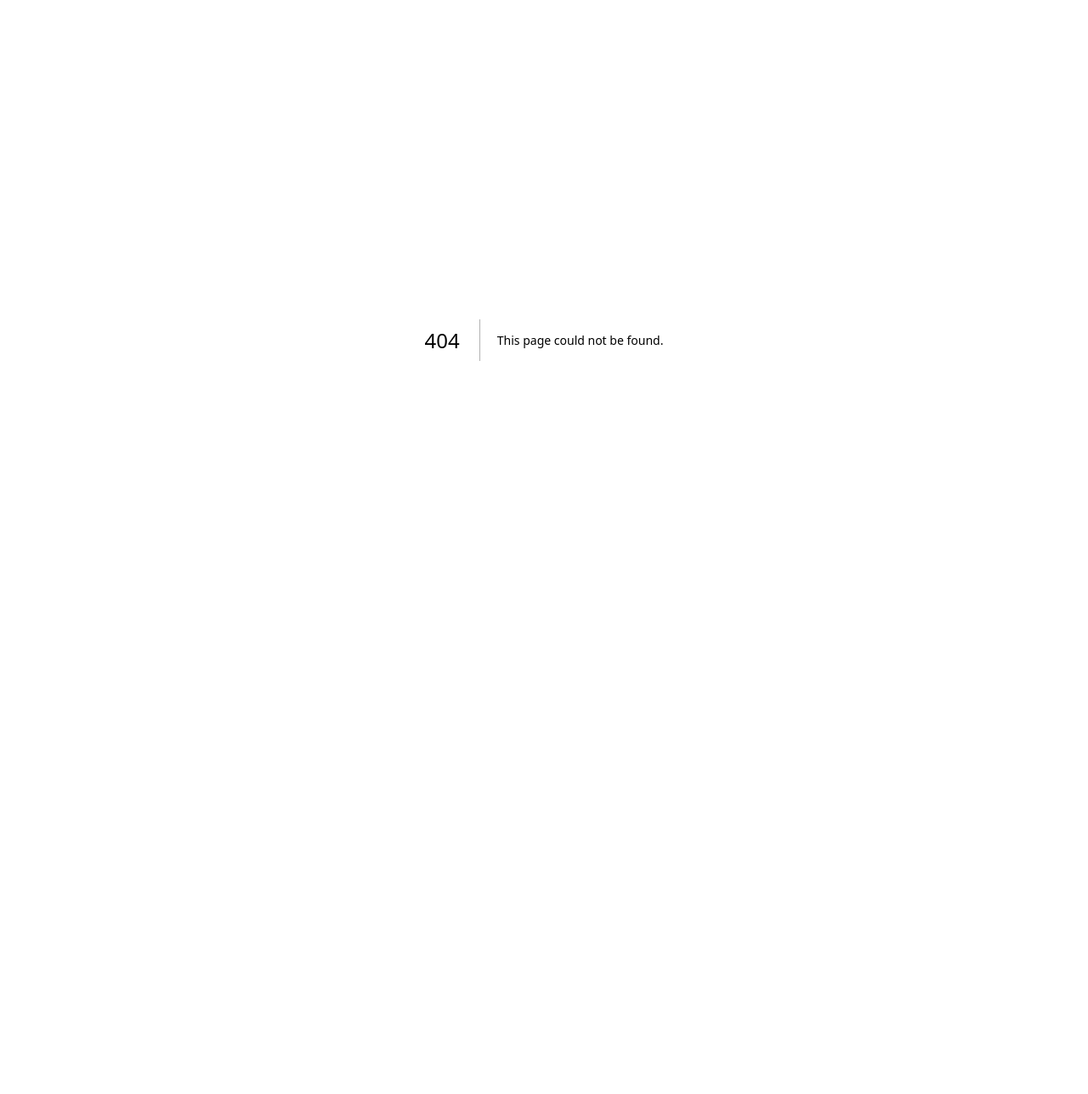
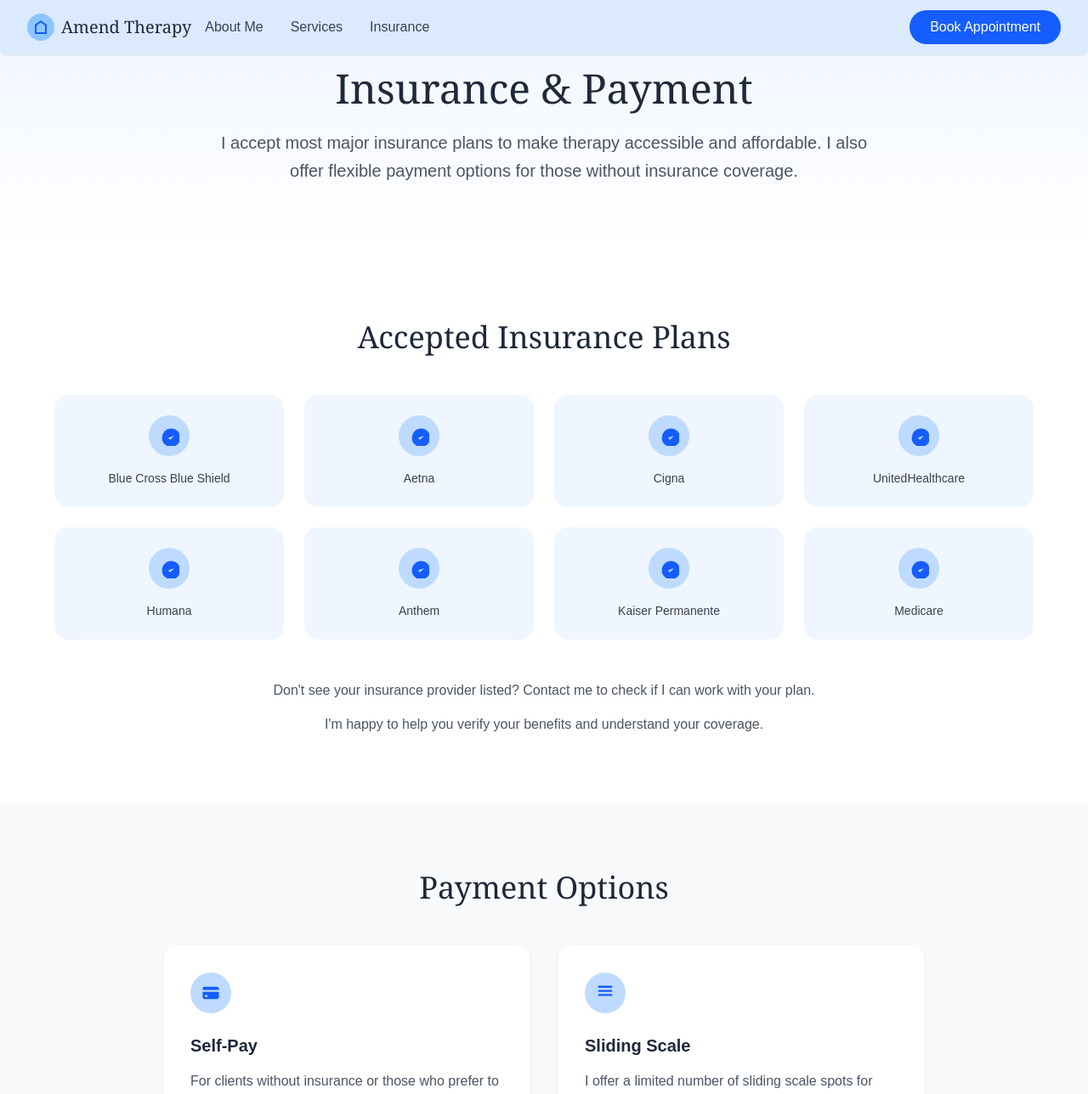
Before and after one commit to ndelias/portfolio, a Next.js app: page /insurance in a window 1280 px wide. Before the commit this address had no page. Shown: the top 1288 px of the page at 85% size. Before the commit the page ends 800 px from the top, so only its background shows below. Built offline with nearby package versions, Linux system fonts and the light colour scheme.

Commit message:
Insurance Page

```diff
--- /dev/null
+++ b/src/app/insurance/page.tsx
@@ -0,0 +1,5 @@
+import InsurancePage from '../../components/insurance/InsurancePage';
+
+export default function Insurance() {
+  return <InsurancePage />;
+}
--- /dev/null
+++ b/src/components/insurance/InsuranceCTASection.tsx
@@ -0,0 +1,41 @@
+import React from 'react';
+
+const InsuranceCTASection = () => {
+  return (
+    <section className="py-20 px-4 bg-blue-100 relative overflow-hidden">
+      {/* Background decoration */}
+      <div className="absolute right-0 top-0 w-96 h-96 opacity-10">
+        <div className="absolute top-10 right-10 w-32 h-32 bg-white rounded-full"></div>
+        <div className="absolute top-20 right-20 w-24 h-24 bg-white rounded-full"></div>
+        <div className="absolute top-40 right-40 w-16 h-16 bg-white rounded-full"></div>
+      </div>
+
+      <div className="max-w-4xl mx-auto text-center relative z-10">
+        <h2 className="text-3xl md:text-4xl font-serif text-gray-800 mb-8">
+          Questions About Insurance or Payment?
+        </h2>
+
+        <p className="text-xl text-gray-600 leading-relaxed mb-12 max-w-3xl mx-auto">
+          I'm here to help you understand your coverage and find the best payment option for your situation.
+          Let's discuss your insurance benefits and make sure therapy is accessible for you.
+        </p>
+
+        <div className="flex flex-col sm:flex-row gap-4 justify-center">
+          <button className="px-8 py-3 bg-gray-700 text-white rounded-full hover:bg-gray-800 transition-colors duration-200">
+            Schedule Consultation
+          </button>
+          <button className="px-8 py-3 border-2 border-blue-400 text-blue-600 rounded-full hover:bg-blue-50 transition-colors duration-200">
+            Contact Me
+          </button>
+        </div>
+
+        <p className="text-gray-600 mt-8">
+          Email: <span className="text-blue-600">angela@amendtherapy.com</span> |
+          Phone: <span className="text-blue-600">(555) 123-4567</span>
+        </p>
+      </div>
+    </section>
+  );
+};
+
+export default InsuranceCTASection;
--- /dev/null
+++ b/src/components/insurance/InsuranceHero.tsx
@@ -0,0 +1,19 @@
+import React from 'react';
+
+const InsuranceHero = () => {
+  return (
+    <section className="py-20 px-4 bg-gradient-to-b from-blue-50 to-white">
+      <div className="max-w-4xl mx-auto text-center">
+        <h1 className="text-4xl md:text-5xl font-serif text-gray-800 mb-6">
+          Insurance & Payment
+        </h1>
+        <p className="text-xl text-gray-600 leading-relaxed max-w-3xl mx-auto">
+          I accept most major insurance plans to make therapy accessible and affordable.
+          I also offer flexible payment options for those without insurance coverage.
+        </p>
+      </div>
+    </section>
+  );
+};
+
+export default InsuranceHero;
--- /dev/null
+++ b/src/components/insurance/InsurancePage.tsx
@@ -0,0 +1,22 @@
+import React from 'react';
+import Navigation from '../home/Navigation';
+import InsuranceHero from './InsuranceHero';
+import InsurancePlans from './InsurancePlans';
+import PaymentOptions from './PaymentOptions';
+import InsuranceCTASection from './InsuranceCTASection';
+import Footer from '../home/Footer';
+
+const InsurancePage = () => {
+  return (
+    <div className="min-h-screen">
+      <Navigation />
+      <InsuranceHero />
+      <InsurancePlans />
+      <PaymentOptions />
+      <InsuranceCTASection />
+      <Footer />
+    </div>
+  );
+};
+
+export default InsurancePage;
--- /dev/null
+++ b/src/components/insurance/InsurancePlans.tsx
@@ -0,0 +1,48 @@
+import React from 'react';
+
+const InsurancePlans = () => {
+  const insuranceProviders = [
+    "Blue Cross Blue Shield",
+    "Aetna",
+    "Cigna",
+    "UnitedHealthcare",
+    "Humana",
+    "Anthem",
+    "Kaiser Permanente",
+    "Medicare"
+  ];
+
+  return (
+    <section className="py-20 px-4 bg-white">
+      <div className="max-w-6xl mx-auto">
+        <h2 className="text-3xl md:text-4xl font-serif text-gray-800 text-center mb-12">
+          Accepted Insurance Plans
+        </h2>
+
+        <div className="grid grid-cols-2 md:grid-cols-4 gap-6 mb-12">
+          {insuranceProviders.map((provider, index) => (
+            <div key={index} className="bg-blue-50 p-6 rounded-2xl text-center">
+              <div className="w-12 h-12 bg-blue-200 rounded-full mx-auto mb-4 flex items-center justify-center">
+                <svg className="w-6 h-6 text-blue-600" fill="currentColor" viewBox="0 0 20 20">
+                  <path d="M9 12l2 2 4-4m6 2a9 9 0 11-18 0 9 9 0 0118 0z"/>
+                </svg>
+              </div>
+              <p className="text-gray-700 font-medium text-sm">{provider}</p>
+            </div>
+          ))}
+        </div>
+
+        <div className="text-center">
+          <p className="text-gray-600 mb-4">
+            Don't see your insurance provider listed? Contact me to check if I can work with your plan.
+          </p>
+          <p className="text-gray-600">
+            I'm happy to help you verify your benefits and understand your coverage.
+          </p>
+        </div>
+      </div>
+    </section>
+  );
+};
+
+export default InsurancePlans;
--- /dev/null
+++ b/src/components/insurance/PaymentOptions.tsx
@@ -0,0 +1,62 @@
+import React from 'react';
+
+const PaymentOptions = () => {
+  return (
+    <section className="py-20 px-4 bg-gray-50">
+      <div className="max-w-4xl mx-auto">
+        <h2 className="text-3xl md:text-4xl font-serif text-gray-800 text-center mb-12">
+          Payment Options
+        </h2>
+
+        <div className="grid md:grid-cols-2 gap-8">
+          {/* Self-Pay Option */}
+          <div className="bg-white p-8 rounded-2xl shadow-sm">
+            <div className="w-12 h-12 bg-blue-200 rounded-full flex items-center justify-center mb-6">
+              <svg className="w-6 h-6 text-blue-600" fill="currentColor" viewBox="0 0 20 20">
+                <path d="M4 4a2 2 0 00-2 2v1h16V6a2 2 0 00-2-2H4zM18 9H2v5a2 2 0 002 2h12a2 2 0 002-2V9zM4 13a1 1 0 011-1h1a1 1 0 110 2H5a1 1 0 01-1-1zm5-1a1 1 0 100 2h1a1 1 0 100-2H9z"/>
+              </svg>
+            </div>
+            <h3 className="text-xl font-semibold text-gray-800 mb-4">Self-Pay</h3>
+            <p className="text-gray-600 mb-4">
+              For clients without insurance or those who prefer to pay out-of-pocket:
+            </p>
+            <ul className="space-y-2 text-gray-600">
+              <li>• $150 per 50-minute session</li>
+              <li>• Payment due at time of service</li>
+              <li>• Accept credit cards, checks, or cash</li>
+              <li>• Superbills available for reimbursement</li>
+            </ul>
+          </div>
+
+          {/* Sliding Scale */}
+          <div className="bg-white p-8 rounded-2xl shadow-sm">
+            <div className="w-12 h-12 bg-blue-200 rounded-full flex items-center justify-center mb-6">
+              <svg className="w-6 h-6 text-blue-600" fill="currentColor" viewBox="0 0 20 20">
+                <path fillRule="evenodd" d="M3 4a1 1 0 011-1h12a1 1 0 110 2H4a1 1 0 01-1-1zm0 4a1 1 0 011-1h12a1 1 0 110 2H4a1 1 0 01-1-1zm0 4a1 1 0 011-1h12a1 1 0 110 2H4a1 1 0 01-1-1z" clipRule="evenodd" />
+              </svg>
+            </div>
+            <h3 className="text-xl font-semibold text-gray-800 mb-4">Sliding Scale</h3>
+            <p className="text-gray-600 mb-4">
+              I offer a limited number of sliding scale spots for those experiencing financial hardship:
+            </p>
+            <ul className="space-y-2 text-gray-600">
+              <li>• Reduced rates based on income</li>
+              <li>• Available on a case-by-case basis</li>
+              <li>• Discuss during consultation call</li>
+              <li>• Limited availability</li>
+            </ul>
+          </div>
+        </div>
+
+        <div className="mt-12 text-center">
+          <p className="text-gray-600">
+            I believe therapy should be accessible to everyone. If you're concerned about cost,
+            please don't hesitate to reach out to discuss payment options.
+          </p>
+        </div>
+      </div>
+    </section>
+  );
+};
+
+export default PaymentOptions;
```
